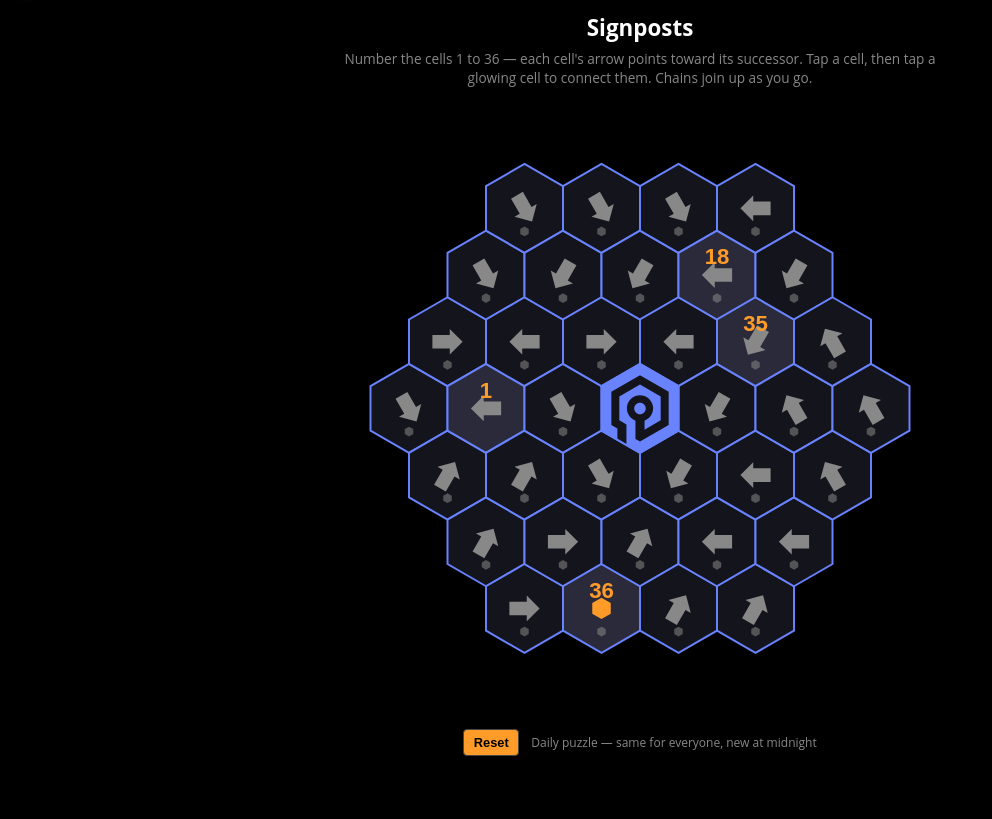
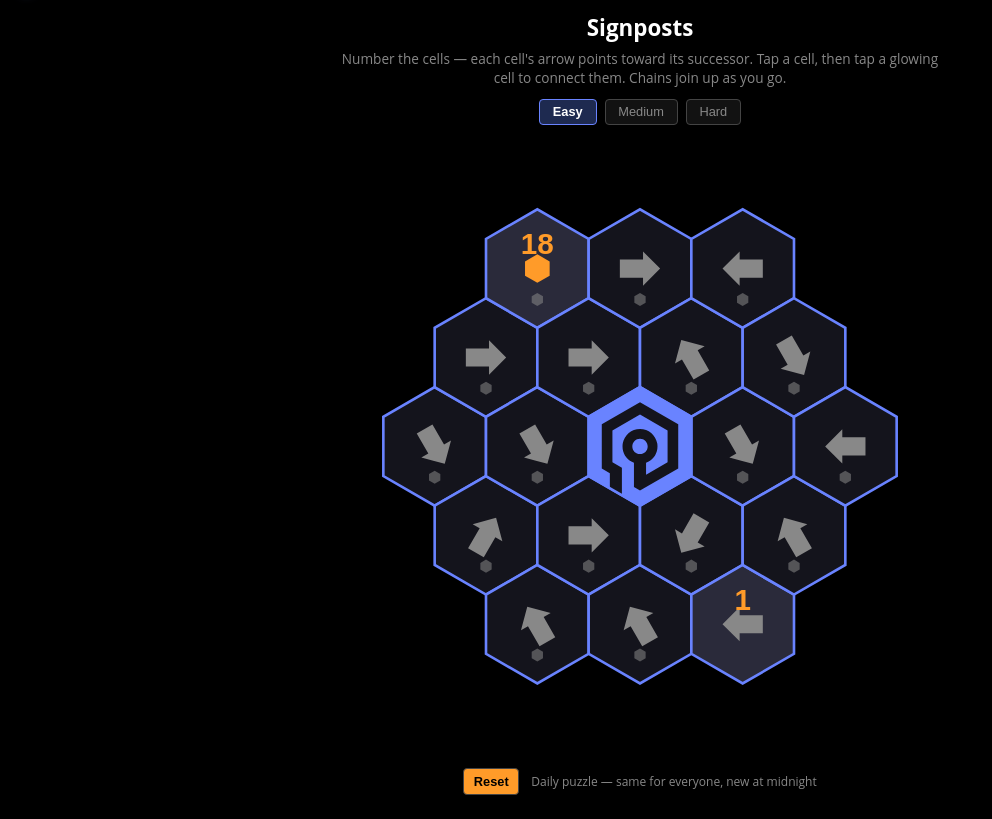
Before and after one commit to rainsupreme/valkey-maze, a website with bundled scripts: page signposts/index.html in a window 1280 px wide. Shown: the part 48-867 px from the top of the page, without its empty margins (0-992 px from the left). Before the commit the page ends 828 px from the top, so only its background shows below. Built offline with nearby package versions, Linux system fonts and the light colour scheme.

Commit message:
Signposts: difficulty levels (#26)
Three tiers selectable on the page, each with its own daily puzzle
and saved progress:

- Easy: radius-2 board (18 cells) with the sequence endpoints fixed
  in opposite corners
- Medium: radius-3 board (36 cells), corner endpoints
- Hard: radius-3 board, free endpoints (previous behavior)

generateSignposts gains a cornerEndpoints option: the path search
starts at a corner and refuses to enter the opposite corner until it
is the final cell, so both anchors sit at known, visually obvious
positions. The corner pair is chosen per puzzle from the PRNG.

Generation verified across every daily date seed 2026-2030 for all
three configurations (worst case ~500ms).

Signed-off-by: Rain Valentine <rsg000@gmail.com>

```diff
--- a/core/signposts.js
+++ b/core/signposts.js
@@ -79,9 +79,14 @@ export function directionBetween(aKey, bKey) {
 
 /**
  * Random Hamiltonian path through the ray-visibility digraph.
+ *
+ * When `startKey`/`endKey` are given the path is constrained to those
+ * endpoints: the search starts at startKey and refuses to enter
+ * endKey until it is the final cell.
+ *
  * @returns {string[]|null}
  */
-function sequencePath(cellKeys, successors, prng) {
+function sequencePath(cellKeys, successors, prng, { startKey = null, endKey = null } = {}) {
     const total = cellKeys.length;
     let budget = 0;
 
@@ -98,7 +103,8 @@ function sequencePath(cellKeys, successors, prng) {
         if (path.length === total) return true;
         if (--budget <= 0) return false;
         const current = path[path.length - 1];
-        const candidates = shuffled((successors.get(current) || []).filter(k => !visited.has(k)));
+        const candidates = shuffled((successors.get(current) || []).filter(k =>
+            !visited.has(k) && (k !== endKey || path.length === total - 1)));
         // Prefer candidates with few onward moves (Warnsdorff)
         candidates.sort((a, b) =>
             (successors.get(a) || []).filter(k => !visited.has(k)).length -
@@ -115,8 +121,12 @@ function sequencePath(cellKeys, successors, prng) {
     }
 
     // Each restart gets its own budget slice so a pathological start
-    // cell cannot starve the remaining attempts.
-    for (const start of shuffled(cellKeys)) {
+    // cell cannot starve the remaining attempts. With a fixed start,
+    // the attempts re-run from it with fresh shuffles.
+    const starts = startKey !== null
+        ? Array.from({ length: 12 }, () => startKey)
+        : shuffled(cellKeys);
+    for (const start of starts) {
         budget = PATH_NODE_BUDGET;
         const path = [start];
         const visited = new Set([start]);
@@ -179,6 +189,9 @@ export function countSolutions(rays, arrowByKey, clues, total, cap = 2) {
  *
  * @param {object} params
  * @param {number} [params.radius=3] - board radius (3 = 36 cells)
+ * @param {boolean} [params.cornerEndpoints=false] - fix the sequence
+ *   endpoints in two opposite corners of the hex board (an easier
+ *   read: both anchors sit at known, visually obvious cells)
  * @param {{ next(): number, choice(arr: any[]): any }} params.prng
  * @returns {{ radius: number, holeCell: [number, number],
  *             cells: Array<{q: number, r: number}>,
@@ -189,7 +202,7 @@ export function countSolutions(rays, arrowByKey, clues, total, cap = 2) {
  *   not spatial adjacency). arrows.dir is null only for the final
  *   cell (the goal). clues always include 1 and the highest number.
  */
-export function generateSignposts({ radius = 3, prng }) {
+export function generateSignposts({ radius = 3, cornerEndpoints = false, prng }) {
     if (radius < 2) {
         throw new Error(`Invalid radius: ${radius}. Must be at least 2.`);
     }
@@ -199,7 +212,19 @@ export function generateSignposts({ radius = 3, prng }) {
     const total = cellKeys.length;
     const { rays, successors } = buildRays(grid);
 
-    const path = sequencePath(cellKeys, successors, prng);
+    let endpoints = {};
+    if (cornerEndpoints) {
+        // A random opposite-corner pair: corners sit at distance
+        // `radius` along the six axial directions; the opposite corner
+        // is the negation.
+        const [cq, cr] = prng.choice(HEX_DIRECTIONS);
+        endpoints = {
+            startKey: `${cq * radius},${cr * radius}`,
+            endKey: `${-cq * radius},${-cr * radius}`,
+        };
+    }
+
+    const path = sequencePath(cellKeys, successors, prng, endpoints);
     if (path === null) {
         throw new Error('Failed to find a signpost sequence within budget');
     }
--- a/signposts/index.html
+++ b/signposts/index.html
@@ -12,7 +12,13 @@
 <body>
   <main>
     <h1>Signposts</h1>
-    <p class="tagline">Number the cells 1 to 36 — each cell's arrow points toward its successor. Tap a cell, then tap a glowing cell to connect them. Chains join up as you go.</p>
+    <p class="tagline">Number the cells — each cell's arrow points toward its successor. Tap a cell, then tap a glowing cell to connect them. Chains join up as you go.</p>
+
+    <div class="difficulty-row" id="difficulty-row">
+      <button data-difficulty="easy">Easy</button>
+      <button data-difficulty="medium">Medium</button>
+      <button data-difficulty="hard">Hard</button>
+    </div>
 
     <div id="board-container"></div>
 
--- a/signposts/signposts.css
+++ b/signposts/signposts.css
@@ -193,6 +193,37 @@ h1 {
   margin-top: 0.75rem;
 }
 
+/* ── Difficulty selector ── */
+
+.difficulty-row {
+  display: flex;
+  justify-content: center;
+  gap: 0.5rem;
+  margin-bottom: 0.75rem;
+}
+
+.difficulty-row button {
+  padding: 0.3rem 0.8rem;
+  background: var(--color-panel-bg);
+  color: var(--color-text-muted);
+  border: 1px solid #444;
+  border-radius: 4px;
+  font-size: 0.8rem;
+  cursor: pointer;
+  touch-action: manipulation;
+}
+
+.difficulty-row button:hover {
+  border-color: var(--color-maze);
+}
+
+.difficulty-row button.active {
+  background: #1e2a50;
+  color: var(--color-player);
+  border-color: var(--color-maze);
+  font-weight: bold;
+}
+
 #reset-btn {
   padding: 0.3rem 0.6rem;
   background: var(--color-danger);
--- a/signposts/signposts.js
+++ b/signposts/signposts.js
@@ -17,8 +17,14 @@ import {
 
 const NS = 'http://www.w3.org/2000/svg';
 const CELL_SIZE = 34;
-const RADIUS = 3;
 const STORAGE_KEY = 'signposts-state';
+
+export const DIFFICULTIES = {
+    easy: { radius: 2, cornerEndpoints: true },
+    medium: { radius: 3, cornerEndpoints: true },
+    hard: { radius: 3, cornerEndpoints: false },
+};
+const DEFAULT_DIFFICULTY = 'easy';
 
 export const Signposts = {
     puzzle: null,
@@ -26,6 +32,7 @@ export const Signposts = {
     links: null,
     selected: null,
     dateKey: '',
+    difficulty: DEFAULT_DIFFICULTY,
 
     svg: null,
     cellElements: new Map(),
@@ -39,25 +46,71 @@ export const Signposts = {
     init() {
         const today = new Date();
         this.dateKey = `${today.getFullYear()}-${today.getMonth() + 1}-${today.getDate()}`;
-        this.puzzle = generateSignposts({ radius: RADIUS, prng: createPRNG(dateSeed(today)) });
+        this.difficulty = this._restoreDifficulty();
+        this._setupPuzzle();
+
+        document.getElementById('reset-btn').addEventListener('click', () => {
+            this.links = initialLinks();
+            this.selected = null;
+            this._save();
+            this.render();
+        });
+        document.getElementById('difficulty-row').addEventListener('click', (e) => {
+            const d = e.target.dataset && e.target.dataset.difficulty;
+            if (d && d !== this.difficulty) this.setDifficulty(d);
+        });
+
+        window.solution = () => this.toggleSolution();
+    },
+
+    /** (Re)generate the current difficulty's daily puzzle and board. */
+    _setupPuzzle() {
+        const today = new Date();
+        this.puzzle = generateSignposts({
+            ...DIFFICULTIES[this.difficulty],
+            prng: createPRNG(dateSeed(today)),
+        });
         this.board = createBoard(this.puzzle);
         this.links = this._restore() || initialLinks();
+        this.selected = null;
 
+        if (this.svg) {
+            this._clearWinWave();
+            this.svg.remove();
+            this.solutionLine = null;
+            this.logoElement = null;
+            this.cellElements.clear();
+            this.numberElements.clear();
+            this.arrowElements.clear();
+            this.dotElements.clear();
+        }
         this._buildBoard();
         this.svg.addEventListener('pointerdown', (e) => {
             const key = e.target.dataset && e.target.dataset.key;
             this._tap(key || null);
             if (key) e.preventDefault();
         });
-        document.getElementById('reset-btn').addEventListener('click', () => {
-            this.links = initialLinks();
-            this.selected = null;
-            this._save();
-            this.render();
-        });
+
+        for (const btn of document.querySelectorAll('#difficulty-row button')) {
+            btn.classList.toggle('active', btn.dataset.difficulty === this.difficulty);
+        }
         this.render();
+    },
 
-        window.solution = () => this.toggleSolution();
+    setDifficulty(difficulty) {
+        if (!DIFFICULTIES[difficulty]) return;
+        this.difficulty = difficulty;
+        try { localStorage.setItem(`${STORAGE_KEY}-difficulty`, difficulty); } catch { /* ok */ }
+        this._setupPuzzle();
+    },
+
+    _restoreDifficulty() {
+        try {
+            const d = localStorage.getItem(`${STORAGE_KEY}-difficulty`);
+            return DIFFICULTIES[d] ? d : DEFAULT_DIFFICULTY;
+        } catch {
+            return DEFAULT_DIFFICULTY;
+        }
     },
 
     // ── Interaction ─────────────────────────────────────────
@@ -106,7 +159,7 @@ export const Signposts = {
     },
 
     _buildBoard() {
-        const extent = (RADIUS + 1) * 2 * CELL_SIZE;
+        const extent = (this.puzzle.radius + 1) * 2 * CELL_SIZE;
         const width = extent * Math.sqrt(3);
         const height = extent * 1.74;
         this._ox = width / 2;
@@ -296,7 +349,7 @@ export const Signposts = {
 
     _save() {
         try {
-            localStorage.setItem(STORAGE_KEY, JSON.stringify({
+            localStorage.setItem(`${STORAGE_KEY}-${this.difficulty}`, JSON.stringify({
                 dateKey: this.dateKey,
                 links: [...this.links],
             }));
@@ -305,7 +358,7 @@ export const Signposts = {
 
     _restore() {
         try {
-            const raw = localStorage.getItem(STORAGE_KEY);
+            const raw = localStorage.getItem(`${STORAGE_KEY}-${this.difficulty}`);
             if (!raw) return null;
             const saved = JSON.parse(raw);
             if (saved.dateKey !== this.dateKey) return null;
```
Also changed, not shown: core/test/signposts.test.js (+29 -1 lines), signposts/test/signposts-page.unit.test.js (+43 -0 lines).
